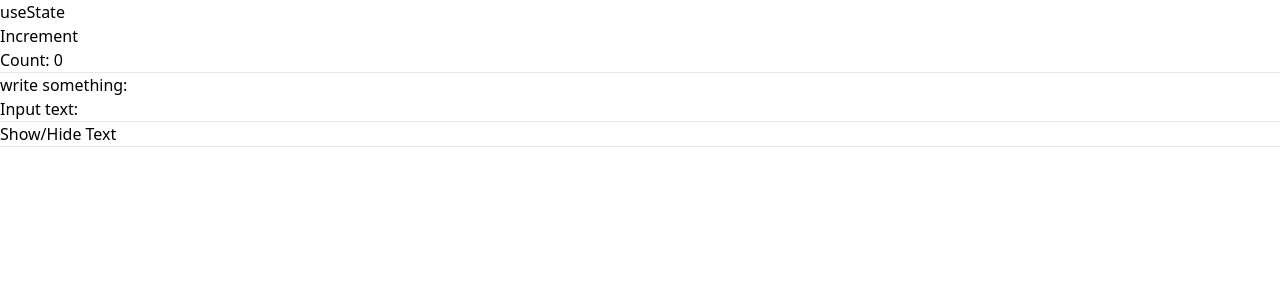
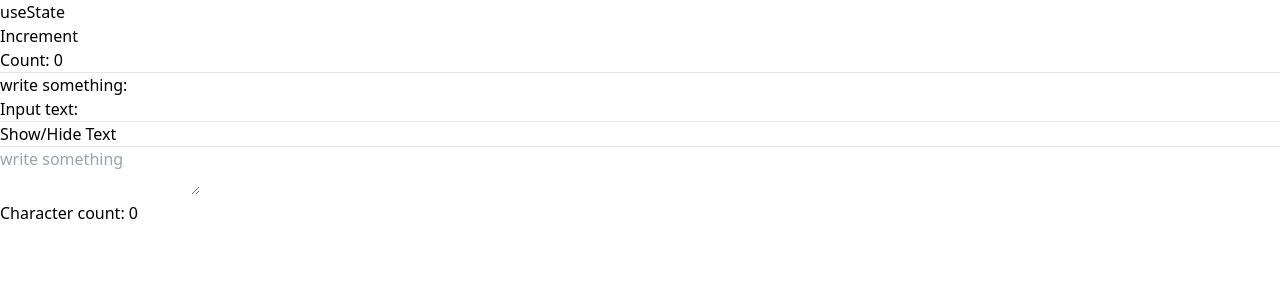
Before and after one commit to sajjadjavazi/Simple-Practices, a React (Vite) app in the folder React-Typescript-Practices/: page / in a window 1280 px wide. Shown: the top 300 px of the page. Built offline with nearby package versions, Linux system fonts and the light colour scheme.

Commit message:
feat(app): "textarea counter" created

```diff
--- a/React-Typescript-Practices/src/App.tsx
+++ b/React-Typescript-Practices/src/App.tsx
@@ -1,9 +1,10 @@
-import { useState } from "react";
+import { SetStateAction, useState } from "react";
 
 function App() {
   const [count, setCount] = useState(0);
   const [text, setText] = useState("");
   const [visible, setVisible] = useState(false);
+  const [textArea, setTextArea] = useState("");
 
   function handleCount() {
     setCount(count + 1);
@@ -16,6 +17,11 @@ function App() {
   function handleVisibility() {
     setVisible(!visible);
   }
+
+  const handleTextArea = (e: { target: { value: SetStateAction<string>; }; }) => {
+    setTextArea(e.target.value);
+  };
+
   return (
     <>
       <div className="flex items-center justify-center">
@@ -54,7 +60,17 @@ function App() {
         )}
       </div>
       <hr />
-
+      <div className="flex items-center m-4">
+        <textarea
+          className="bg-slate-100 p-2 rounded-lg mr-3 overflow-auto w-52 h-24"
+          placeholder="write something"
+          value={textArea}
+          onChange={handleTextArea}
+        />
+        <p className="bg-amber-400 py-2 px-3 rounded-lg">
+          Character count: {textArea.length}
+        </p>
+      </div>
     </>
   );
 }
```
